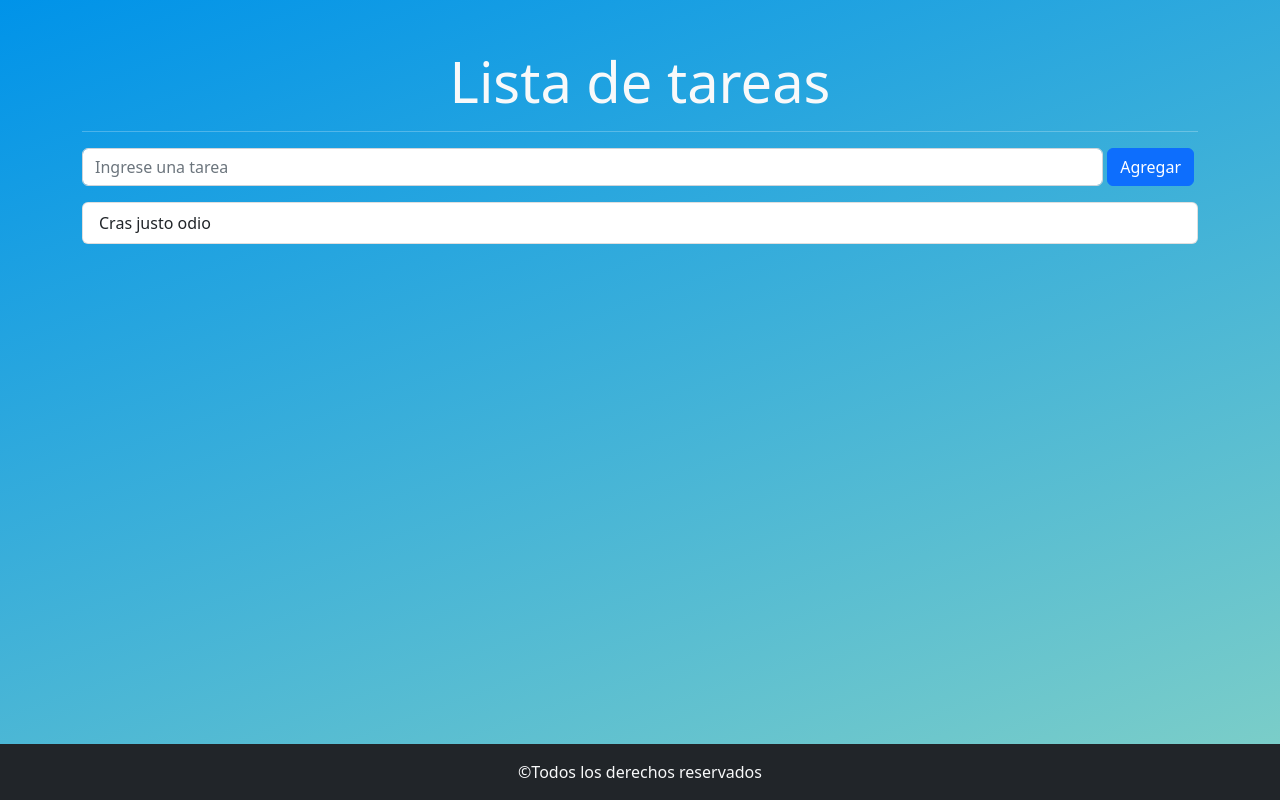
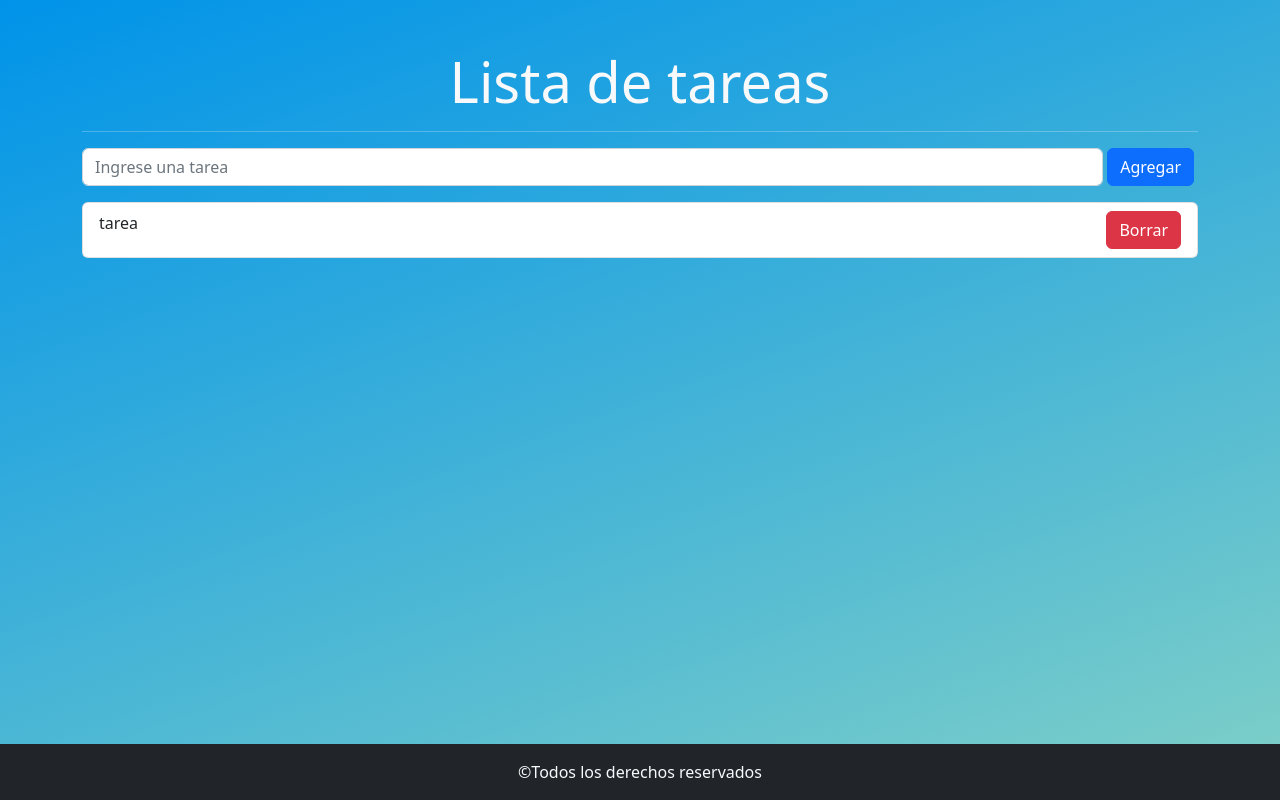
Before and after one commit to Fedreric/practicoReact-4, a React (Vite) app: page / in a window 1280 px wide. Built offline with nearby package versions, Linux system fonts and the light colour scheme.

Commit message:
Se agrega un boton al item de tarea

```diff
--- a/src/components/ItemTarea.jsx
+++ b/src/components/ItemTarea.jsx
@@ -1,8 +1,11 @@
-import {ListGroup} from 'react-bootstrap';
+import {Button, ListGroup} from 'react-bootstrap';
 
 const ItemTarea = () => {
     return (
-        <ListGroup.Item>Cras justo odio</ListGroup.Item>
+        <ListGroup.Item className='d-flex justify-content-between'>
+            tarea
+            <Button variant='danger'>Borrar</Button>
+        </ListGroup.Item>
     );
 };
 
```
